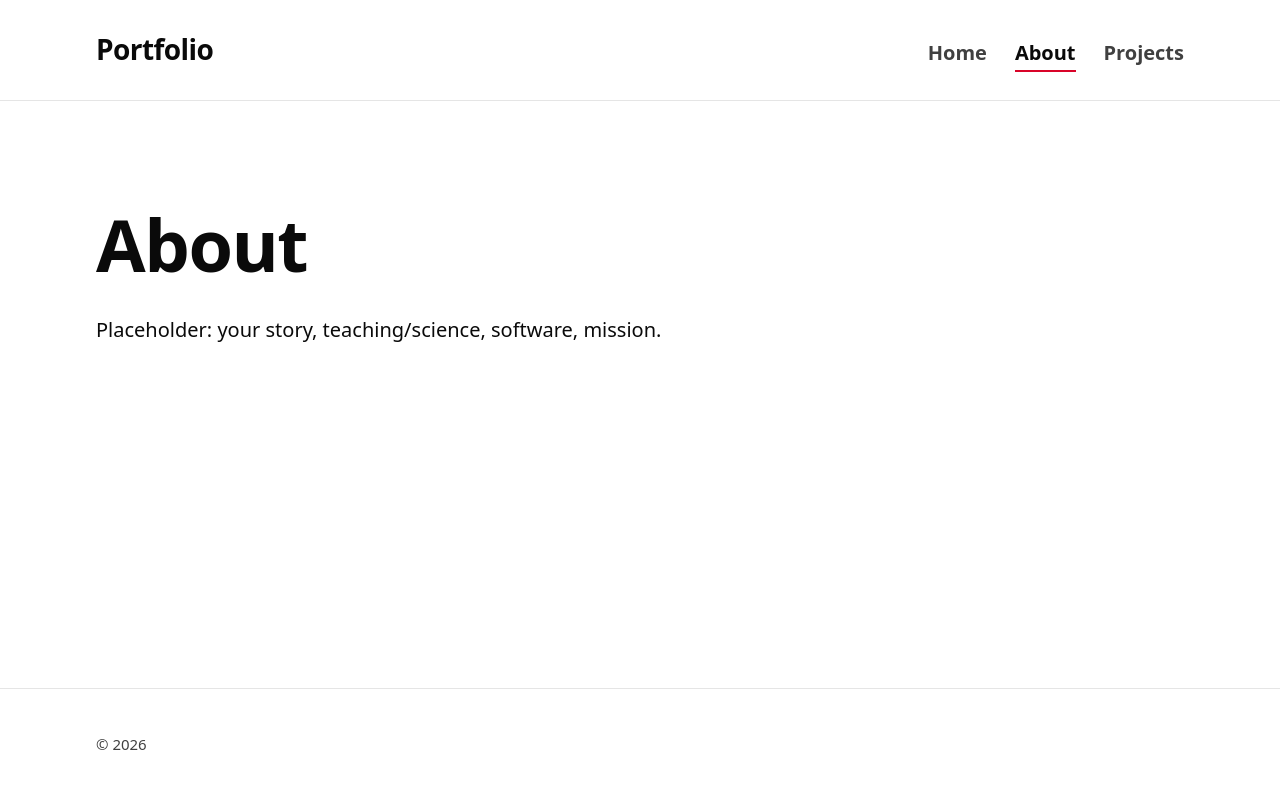
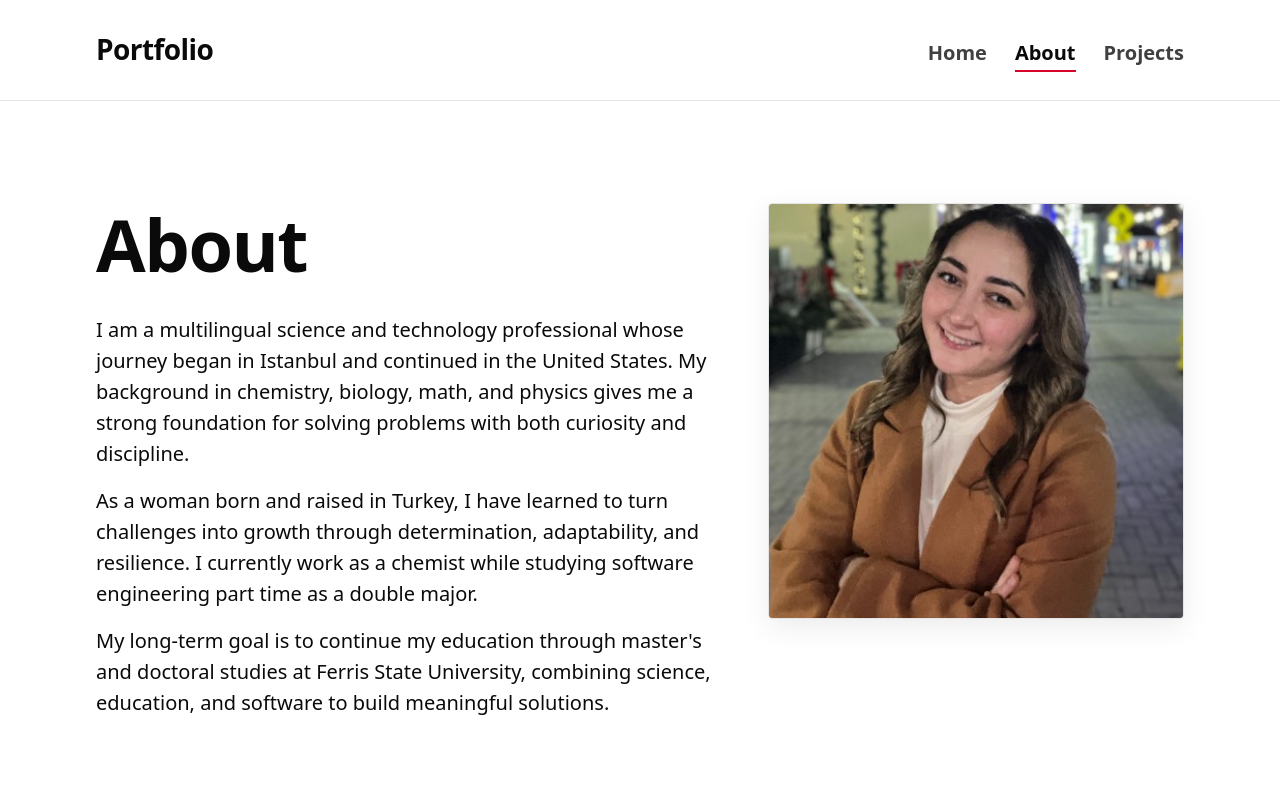
Before and after one commit to SeymaOA/vibe-portfolio-site, an Astro site in the folder web/: page /about in a window 1280 px wide. Shown: the top 800 px of the page. Built offline with nearby package versions, Linux system fonts and the light colour scheme; Astro itself is replaced by a stand-in of ours; a web font is replaced by a local one.

Commit message:
Update about page bio and photo

```diff
--- a/web/src/pages/about.astro
+++ b/web/src/pages/about.astro
@@ -4,13 +4,69 @@ import SiteHeader from '@/components/SiteHeader.astro';
 import BaseLayout from '@/layouts/BaseLayout.astro';
 ---
 
-<BaseLayout title="About" description="About — background and mission.">
+<BaseLayout
+  title="About"
+  description="About Seyma Aguilar, science teacher, chemist, and software engineering student."
+>
   <SiteHeader />
   <main class="page-main">
-    <div class="wrap stack-lg" style="padding-block: var(--space-3xl)">
-      <h1>About</h1>
-      <p class="prose">Placeholder: your story, teaching/science, software, mission.</p>
+    <div class="wrap" style="padding-block: var(--space-3xl)">
+      <section class="about-grid" aria-labelledby="about-heading">
+        <div class="stack-lg">
+          <h1 id="about-heading">About</h1>
+          <div class="prose stack-md">
+            <p>
+              I am a multilingual science and technology professional whose journey began in
+              Istanbul and continued in the United States. My background in chemistry, biology,
+              math, and physics gives me a strong foundation for solving problems with both
+              curiosity and discipline.
+            </p>
+            <p>
+              As a woman born and raised in Turkey, I have learned to turn challenges into growth
+              through determination, adaptability, and resilience. I currently work as a chemist
+              while studying software engineering part time as a double major.
+            </p>
+            <p>
+              My long-term goal is to continue my education through master's and doctoral studies
+              at Ferris State University, combining science, education, and software to build
+              meaningful solutions.
+            </p>
+          </div>
+        </div>
+        <img
+          src="/seyma-about.jpg"
+          alt="Portrait of Seyma Aguilar"
+          width="400"
+          height="400"
+          class="about-photo"
+          loading="eager"
+          decoding="async"
+        />
+      </section>
     </div>
   </main>
   <SiteFooter />
 </BaseLayout>
+
+<style>
+  .about-grid {
+    display: grid;
+    gap: var(--space-xl);
+    align-items: start;
+  }
+
+  .about-photo {
+    width: min(100%, 26rem);
+    aspect-ratio: 1;
+    object-fit: cover;
+    border-radius: var(--radius-sm);
+    border: 1px solid var(--color-border);
+    box-shadow: 0 8px 28px rgba(0, 0, 0, 0.08);
+  }
+
+  @media (min-width: 48rem) {
+    .about-grid {
+      grid-template-columns: minmax(0, 1fr) minmax(18rem, 26rem);
+    }
+  }
+</style>
--- a/web/src/pages/index.astro
+++ b/web/src/pages/index.astro
@@ -5,8 +5,7 @@ import SiteFooter from '@/components/SiteFooter.astro';
 import SiteHeader from '@/components/SiteHeader.astro';
 import BaseLayout from '@/layouts/BaseLayout.astro';
 
-/** Swap for a real photo in /public (e.g. hero.jpg) — matches Code Playbook video flow */
-const heroImage = '/seyma-profile.jpg';
+const heroImage = '/seyma-about.jpg';
 
 const featured = [
   {
```
Also changed, not shown: web/public/seyma-about.jpg (added).
